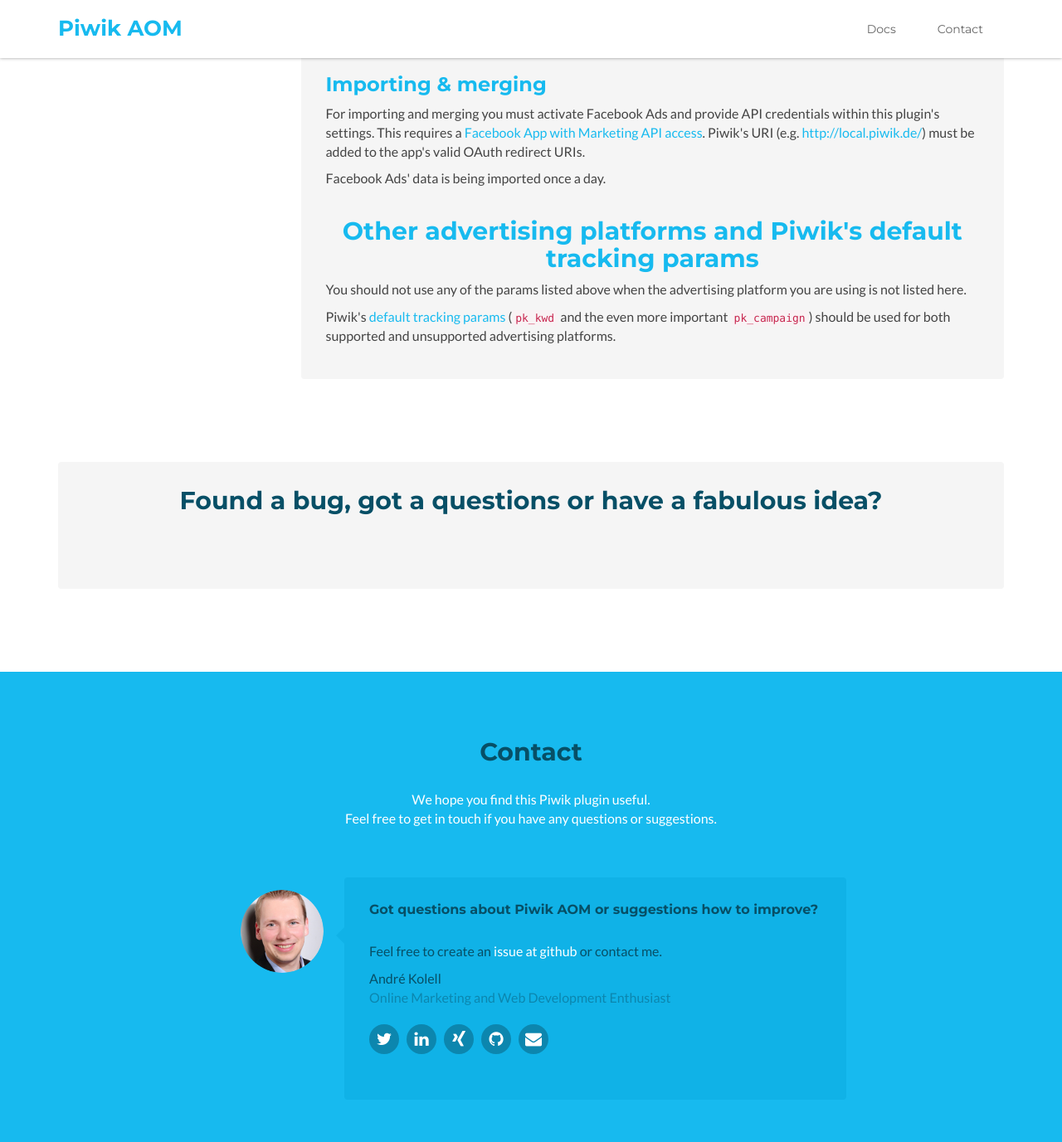
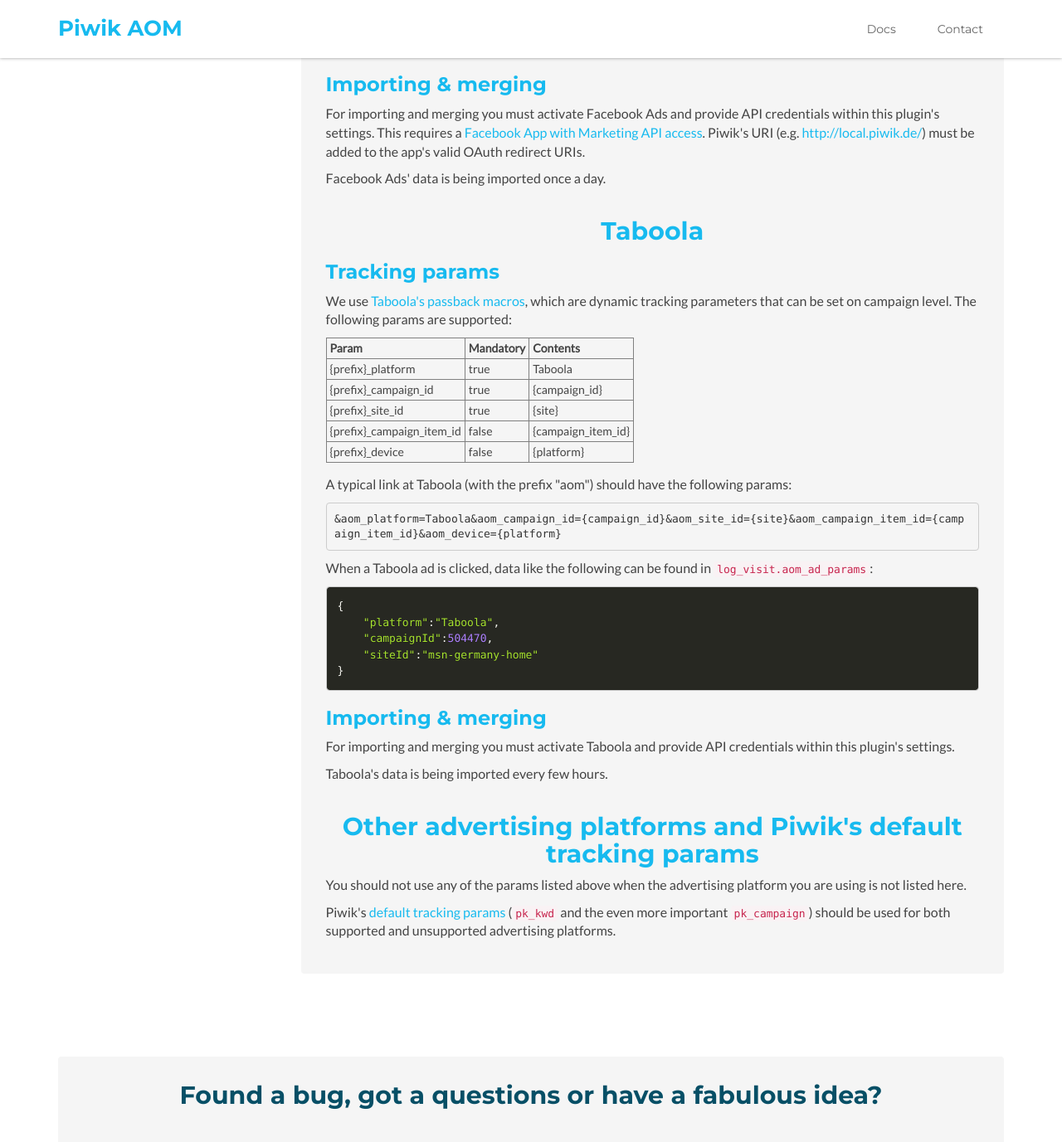
Before and after one commit to finanzcheck/AOM, a Jekyll site: the page built from advertisers-platforms.html, in a window 1280 px wide and 1400 px high, scrolled down 4487 px. Shown: the top 1377 px of the window at 83% size. Built offline with Jekyll 4.4.1, drawn with Linux system fonts in a browser that asks for light colours; comment, search, counter and statistics services are not loaded; some of the changed text lies outside the part shown.

Commit message:
Updates changelog and Taboola documentation

```diff
--- a/_includes/about.html
+++ b/_includes/about.html
@@ -6,8 +6,8 @@
         <p class="intro text-center" style="margin-bottom: 20px;">
             With the Piwik AOM plugin you can integrate data like campaign names, ad impressions, costs etc. from
             advertising platforms such as <strong>Google AdWords</strong>, <strong>Microsoft Bing</strong>,
-            <strong>Criteo</strong> and <strong>Facebook Ads</strong> into Piwik and combine that data with
-            individual visits.<br/>
+            <strong>Criteo</strong>, <strong>Facebook Ads</strong> and <strong>Taboola</strong> into Piwik and combine
+            that data with individual visits.<br/>
             Work with this valuable data directly in the Piwik UI or use the AOM plugin's API to export data to your
             data warehouse. Perform <strong>customer journey analysis</strong> or evaluate your online marketing's
             performance when applying different <strong>conversion attribution</strong> models.</p>
--- a/_includes/features.html
+++ b/_includes/features.html
@@ -31,8 +31,8 @@
                 <div class="content">
                     <h3 class="sub-title">Supports major advertising platforms and more to come</h3>
                     <p>Piwik AOM supports the integration of data from <strong>Google AdWords</strong>,
-                        <strong>Microsoft Bing</strong>, <strong>Criteo</strong> and <strong>Facebook Ads</strong>.
-                        Additional platforms can be integrated!</p>
+                        <strong>Microsoft Bing</strong>, <strong>Criteo</strong>, <strong>Facebook Ads</strong> and
+                        <strong>Taboola</strong>. Additional platforms can be integrated!</p>
                 </div>
             </div>
 
--- a/advertisers-platforms.html
+++ b/advertisers-platforms.html
@@ -375,12 +375,73 @@ title: Piwik AOM Plugin Documentation - Advertiser's Platforms
 <p>Facebook Ads' data is being imported once a day.</p>
 
 
+<!-- Taboola -->
+<h2 class="sub-title text-center">Taboola</h2>
+
+<h3>Tracking params</h3>
+
+<p>We use <a href="https://www.taboola.com/advertiser-help-center/tracking">Taboola's passback macros</a>, which are
+    dynamic tracking parameters that can be set on campaign level. The following params are supported:</p>
+
+<table><thead>
+<tr>
+    <th>Param</th>
+    <th>Mandatory</th>
+    <th>Contents</th>
+</tr>
+</thead><tbody>
+<tr>
+    <td>{prefix}_platform</td>
+    <td>true</td>
+    <td>Taboola</td>
+</tr>
+<tr>
+    <td>{prefix}_campaign_id</td>
+    <td>true</td>
+    <td>{campaign_id}</td>
+</tr>
+<tr>
+    <td>{prefix}_site_id</td>
+    <td>true</td>
+    <td>{site}</td>
+</tr>
+<tr>
+    <td>{prefix}_campaign_item_id</td>
+    <td>false</td>
+    <td>{campaign_item_id}</td>
+</tr>
+<tr>
+    <td>{prefix}_device</td>
+    <td>false</td>
+    <td>{platform}</td>
+</tr>
+</tbody></table>
+
+<p>A typical link at Taboola (with the prefix "aom") should have the following params:</p>
+<pre><code>&amp;aom_platform=Taboola&amp;aom_campaign_id={campaign_id}&amp;aom_site_id={site}&amp;aom_campaign_item_id={campaign_item_id}&amp;aom_device={platform}</code></pre>
+
+<p>When a Taboola ad is clicked, data like the following can be found in <code>log_visit.aom_ad_params</code>:</p>
+<div class="code-block">
+    <pre><code class="language-php">{
+    "platform":"Taboola",
+    "campaignId":504470,
+    "siteId":"msn-germany-home"
+}</code></pre></div>
+
+
+<!-- Taboola: Importing & merging -->
+<h3>Importing &amp; merging</h3>
+
+<p>For importing and merging you must activate Taboola and provide API credentials within this plugin's settings.</p>
+
+<p>Taboola's data is being imported every few hours.</p>
+
+
 <!-- Other advertising platforms and Piwik's default tracking params -->
 <h2 class="sub-title text-center">Other advertising platforms and Piwik's default tracking params</h2>
 
-<p>You should not use any of the params listed above when the advertising platform you are using is not
-    listed here.</p>
+<p>You should not use any of the params listed above when the advertising platform you are using is not listed here.</p>
 
-<p>Piwik's <a href="http://piwik.org/docs/tracking-campaigns/">default tracking params</a>
-    (<code>pk_kwd</code> and the even more important <code>pk_campaign</code>) should be used for both
-    supported and unsupported advertising platforms.</p>
+<p>Piwik's <a href="http://piwik.org/docs/tracking-campaigns/">default tracking params</a> (<code>pk_kwd</code> and the
+    even more important <code>pk_campaign</code>) should be used for both supported and unsupported advertising
+    platforms.</p>
```
Also changed, not shown: other parts of advertisers-platforms.html (+2 -2 lines), docs.html (+10 -2 lines).
